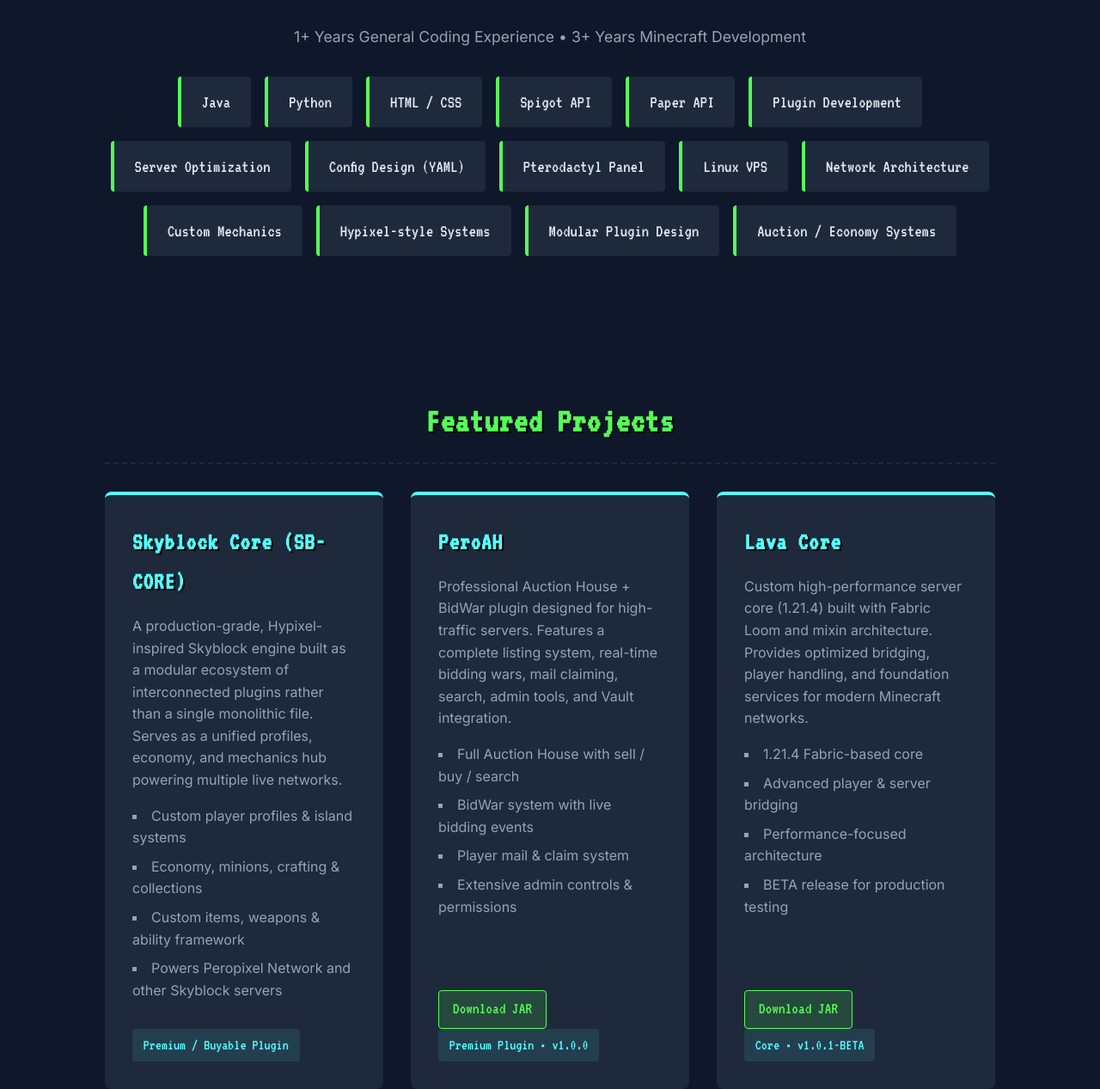
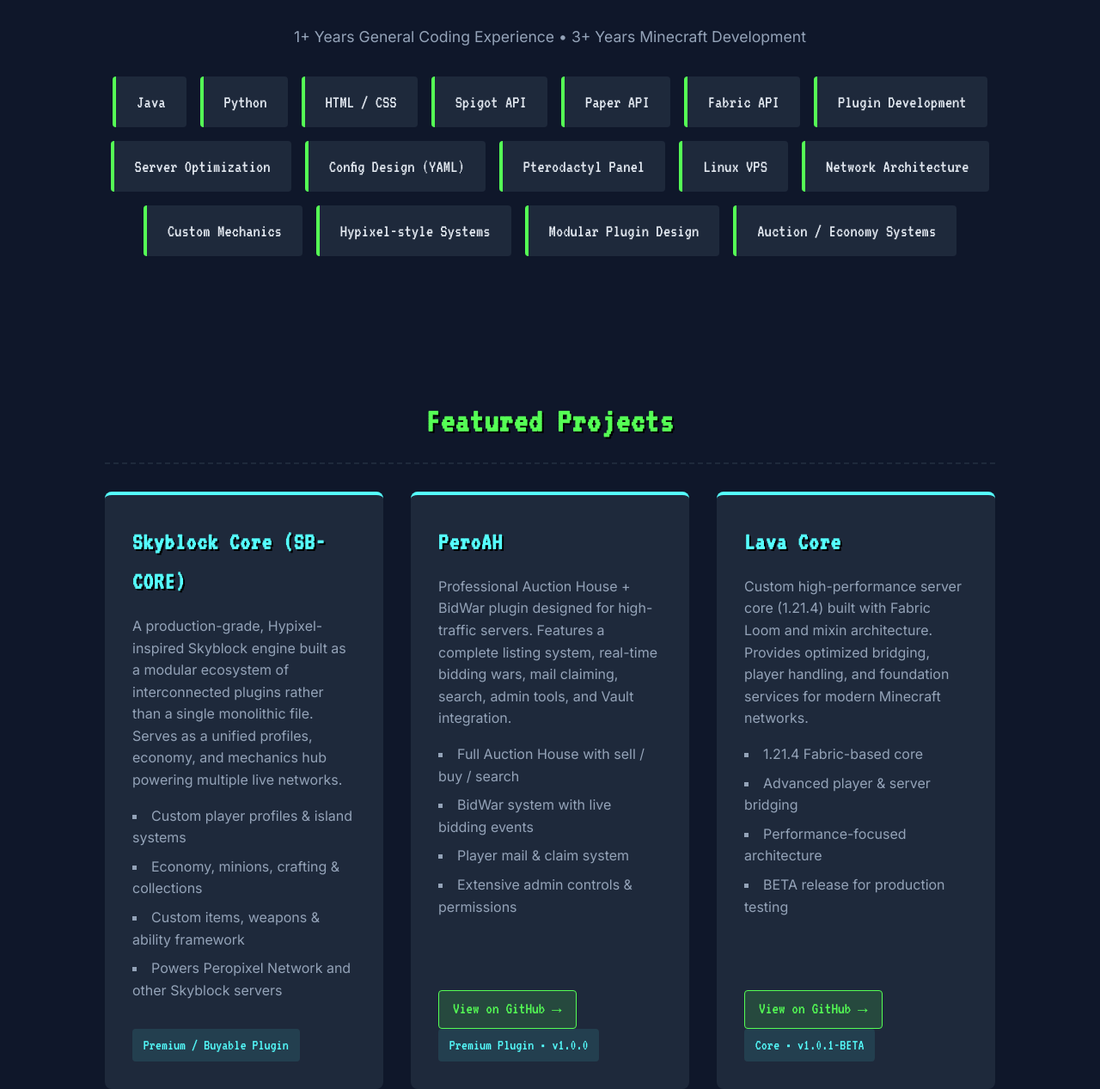
Before and after one commit to Pero-Gamer-Dev/Portfolio-, a plain HTML site: page index.html in a window 1280 px wide. Shown: the part 1873-3140 px from the top of the page at 86% size. Drawn offline with Linux system fonts and the light colour scheme.

Commit message:
Add files via upload

```diff
--- a/index.html
+++ b/index.html
@@ -430,7 +430,7 @@
         <h2 class="section-title">About Me</h2>
         <div class="about-content">
             <p>Hey there! I'm <span class="highlight">Pero</span>. I specialize in designing robust backend systems, engaging gameplay loops, and highly optimized server environments within the Minecraft ecosystem. My focus spans Hypixel-style remakes, custom Skyblock engines, mini-MMO survival mechanics, and production-ready plugin architecture.</p>
-            <p>With <span class="highlight">3+ years</span> of deep Minecraft development experience and <span class="highlight">1+ years</span> of broader software engineering (Java, Python, HTML), I deliver end-to-end solutions — from intricate YAML configurations and modular plugin ecosystems to professional Linux VPS and Pterodactyl deployments.</p>
+            <p>With <span class="highlight">3+ years</span> of deep Minecraft development experience and <span class="highlight">1+ years</span> of broader software engineering (Java, Python, HTML), I deliver end-to-end solutions — from intricate YAML configurations and modular plugin ecosystems to professional Linux VPS, Pterodactyl deployments, and Fabric modding.</p>
 
             <!-- Statistics Grid -->
             <div class="stats-grid">
@@ -468,6 +468,7 @@
             <div class="skill-tag">HTML / CSS</div>
             <div class="skill-tag">Spigot API</div>
             <div class="skill-tag">Paper API</div>
+            <div class="skill-tag">Fabric API</div>
             <div class="skill-tag">Plugin Development</div>
             <div class="skill-tag">Server Optimization</div>
             <div class="skill-tag">Config Design (YAML)</div>
@@ -510,7 +511,7 @@
                     <li>Extensive admin controls &amp; permissions</li>
                 </ul>
                 <div class="project-links">
-                    <a href="PeroAH-1.0.0.jar" class="project-link" download>Download JAR</a>
+                    <a href="https://github.com/Pero-Gamer-Dev/PeroAH" target="_blank" class="project-link">View on GitHub →</a>
                 </div>
                 <span class="status premium">Premium Plugin • v1.0.0</span>
             </div>
@@ -526,7 +527,7 @@
                     <li>BETA release for production testing</li>
                 </ul>
                 <div class="project-links">
-                    <a href="lava-core-1.0.1-BETA.jar" class="project-link" download>Download JAR</a>
+                    <a href="https://github.com/Pero-Gamer-Dev/Lava-core" target="_blank" class="project-link">View on GitHub →</a>
                 </div>
                 <span class="status premium">Core • v1.0.1-BETA</span>
             </div>
```
